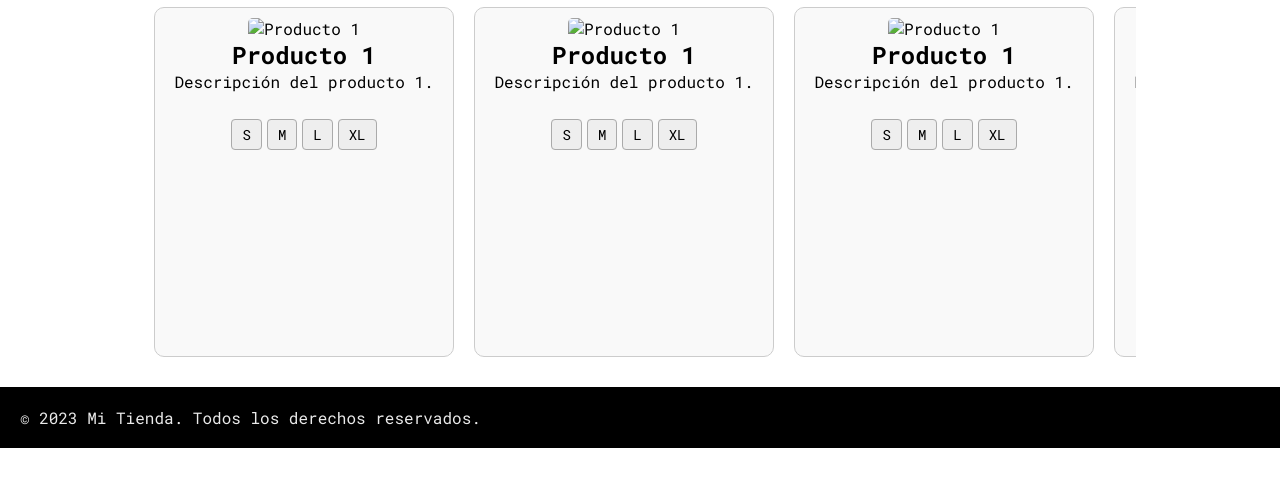
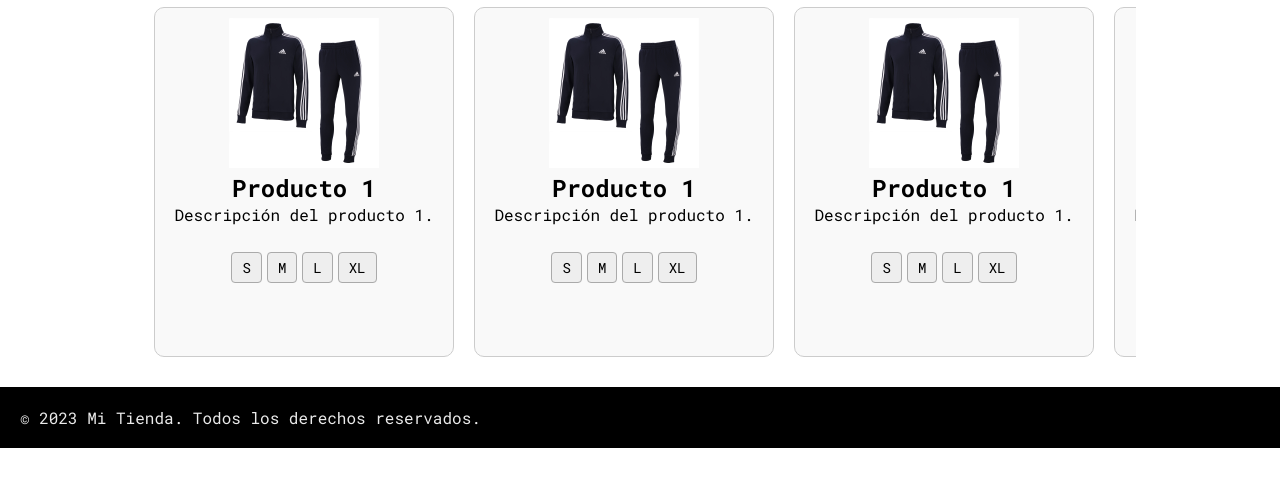
Before and after one commit to aaroncio123/EmprendeRopa, a plain HTML site: page frontend/index.html in a window 1280 px wide. Shown: the part 212-698 px from the top of the page. Drawn offline with nearby package versions, Linux system fonts and the light colour scheme; the site is published under a folder, as on GitHub Pages, so addresses that start at the root find nothing; a web font is replaced by a local one.

Commit message:
actualizacion

```diff
--- a/frontend/index.html
+++ b/frontend/index.html
@@ -39,7 +39,7 @@
         <p>Explora nuestros productos y disfruta de una experiencia de compra única.</p>
             <div class="contenedor-scroll">
                 <div class="item">
-                    <img src="/imagenes/img1.jpeg" alt="Producto 1">
+                    <img src="../imagenes/img1.jpeg" alt="Producto 1">
                     <h2>Producto 1</h2>
                     <p>Descripción del producto 1.</p><br>
                     <div class="tallas-ropa">
@@ -51,7 +51,7 @@
                     </div>
                 </div>
                 <div class="item">
-                    <img src="/imagenes/img1.jpeg" alt="Producto 1">
+                    <img src="../imagenes/img1.jpeg" alt="Producto 1">
                     <h2>Producto 1</h2>
                     <p>Descripción del producto 1.</p><br>
                     <div class="tallas-ropa">
@@ -62,7 +62,7 @@
                     </div>
                 </div>
                 <div class="item">
-                    <img src="/imagenes/img1.jpeg" alt="Producto 1">
+                    <img src="../imagenes/img1.jpeg" alt="Producto 1">
                     <h2>Producto 1</h2>
                     <p>Descripción del producto 1.</p><br>
                     <div class="tallas-ropa">
@@ -73,7 +73,7 @@
                     </div>
                 </div>
                 <div class="item">
-                    <img src="/imagenes/img1.jpeg" alt="Producto 1">
+                    <img src="../imagenes/img1.jpeg" alt="Producto 1">
                     <h2>Producto 1</h2>
                     <p>Descripción del producto 1.</p><br>
                     <div class="tallas-ropa">
@@ -84,7 +84,7 @@
                     </div>
                 </div>
                 <div class="item">
-                    <img src="/imagenes/img1.jpeg" alt="Producto 1">
+                    <img src="../imagenes/img1.jpeg" alt="Producto 1">
                     <h2>Producto 1</h2>
                     <p>Descripción del producto 1.</p><br>
                     <div class="tallas-ropa">
@@ -95,7 +95,7 @@
                     </div>
                 </div>
                 <div class="item">
-                    <img src="/imagenes/img1.jpeg" alt="Producto 1">
+                    <img src="../imagenes/img1.jpeg" alt="Producto 1">
                     <h2>Producto 1</h2>
                     <p>Descripción del producto 1.</p><br>
                     <div class="tallas-ropa">
@@ -105,7 +105,7 @@
                         <span class="talla"><a href="">XL</a></span>
                     </div>
                 </div>    <div class="item">
-                    <img src="/imagenes/img1.jpeg" alt="Producto 1">
+                    <img src="../imagenes/img1.jpeg" alt="Producto 1">
                     <h2>Producto 1</h2>
                     <p>Descripción del producto 1.</p><br>
                     <div class="tallas-ropa">
@@ -115,7 +115,7 @@
                         <span class="talla"><a href="">XL</a></span>
                     </div>
                 </div>    <div class="item">
-                    <img src="/imagenes/img1.jpeg" alt="Producto 1">
+                    <img src="../imagenes/img1.jpeg" alt="Producto 1">
                     <h2>Producto 1</h2>
                     <p>Descripción del producto 1.</p><br>
                     <div class="tallas-ropa">
```
